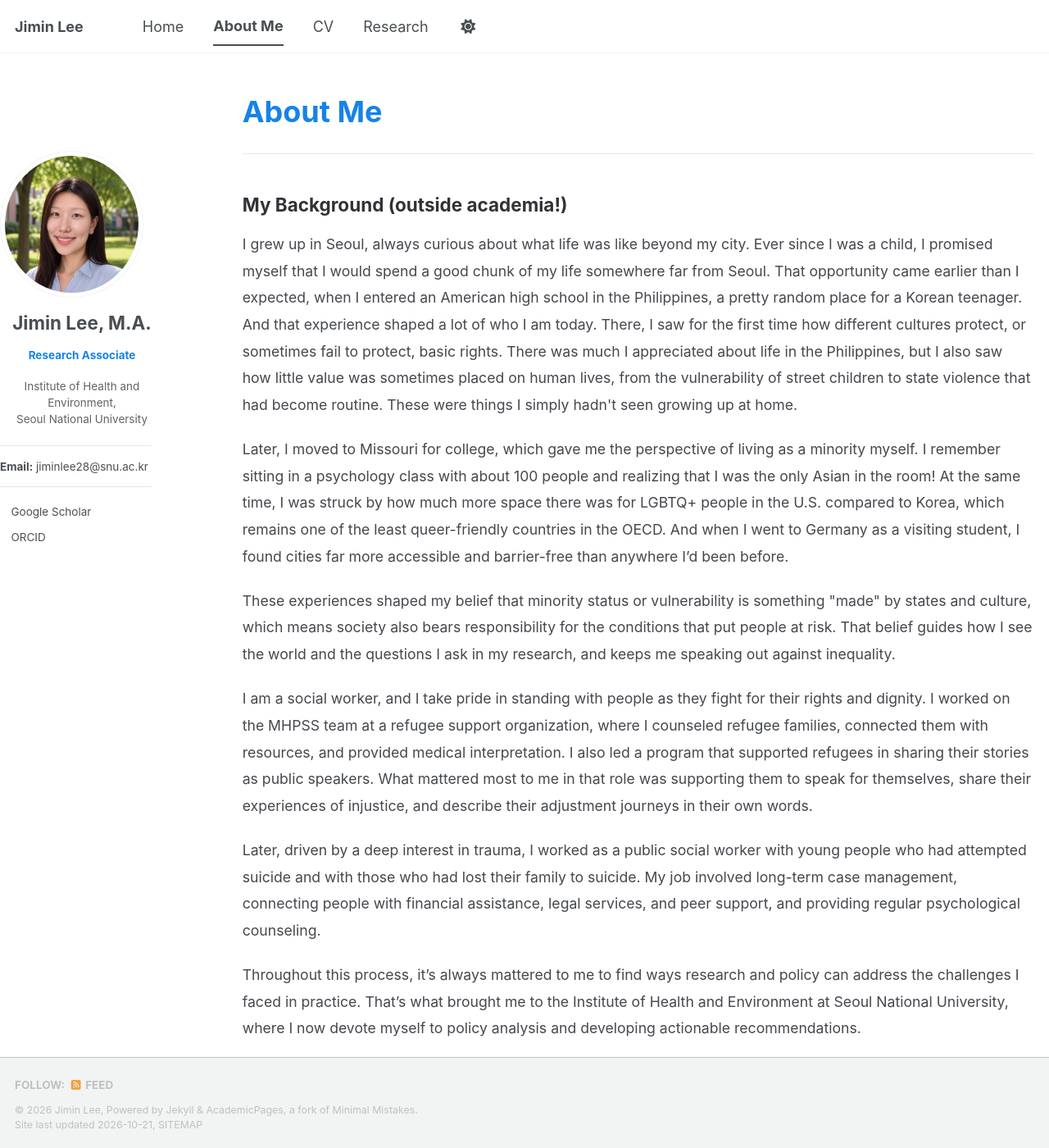
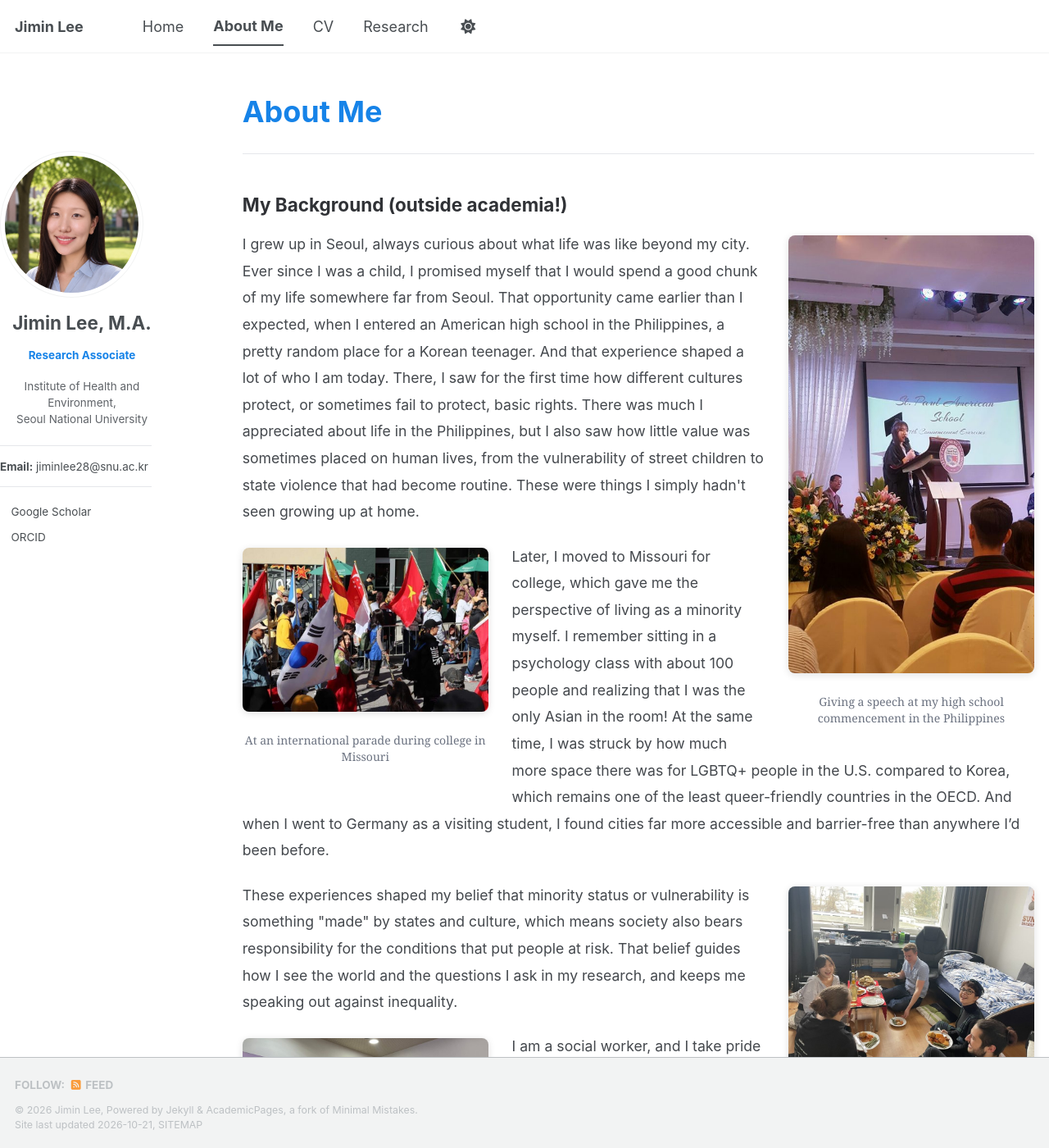
Before and after one commit to jiminlee-research/jiminlee-research.github.io, a Jekyll site: the page built from _pages/about-me.md, in a window 1280 px wide and 1400 px high. Shown: the whole window at 82% size. Built offline with Jekyll 4.4.1, drawn with Linux system fonts in a browser that asks for light colours; a style sheet for code colours, icons or effects is not loaded; some of the changed text lies outside the part shown.

Commit message:
Add personal photos to About Me page
Co-Authored-By: Claude Opus 5.5 <noreply@anthropic.com>
Claude-Session: https://claude.ai/code/session_01GYaXMgFYpFz8tBfJmAVwxN

```diff
--- a/_pages/about-me.md
+++ b/_pages/about-me.md
@@ -66,6 +66,14 @@ author_profile: true
     line-height: 1.8;
   }
 }
+
+.about-photo { width:42%; max-width:300px; margin:.3rem 0 1rem; }
+.about-photo.right { float:right; margin-left:1.6rem; }
+.about-photo.left { float:left; margin-right:1.6rem; }
+.about-photo img { width:100%; border-radius:8px; box-shadow:0 2px 10px rgba(0,0,0,.12); display:block; }
+.about-photo figcaption { font-size:.78rem; color:#6b7280; margin-top:.4rem; line-height:1.4; text-align:center; }
+.about-section .clear { clear:both; }
+@media (max-width:600px){ .about-photo, .about-photo.right, .about-photo.left { float:none; width:100%; max-width:none; margin:1rem 0; } }
 </style>
 
 <div class="about-page">
@@ -78,26 +86,34 @@ author_profile: true
 
 <h2>My Background (outside academia!)</h2>
 
+<figure class="about-photo right"><img src="/images/about/p1.jpg" alt="Giving a speech at my high school commencement in the Philippines" loading="lazy"><figcaption>Giving a speech at my high school commencement in the Philippines</figcaption></figure>
 <p>I grew up in Seoul, always curious about what life was like beyond my city. Ever since I was a child, I promised myself that I would spend a good chunk of my life somewhere far from Seoul. That opportunity came earlier than I expected, when I entered an American high school in the Philippines, a pretty random place for a Korean teenager. And that experience shaped a lot of who I am today. There, I saw for the first time how different cultures protect, or sometimes fail to protect, basic rights. There was much I appreciated about life in the Philippines, but I also saw how little value was sometimes placed on human lives, from the vulnerability of street children to state violence that had become routine. These were things I simply hadn't seen growing up at home.</p>
 
+<figure class="about-photo left"><img src="/images/about/p2.jpg" alt="At an international parade during college in Missouri" loading="lazy"><figcaption>At an international parade during college in Missouri</figcaption></figure>
 <p>Later, I moved to Missouri for college, which gave me the perspective of living as a minority myself. I remember sitting in a psychology class with about 100 people and realizing that I was the only Asian in the room! At the same time, I was struck by how much more space there was for LGBTQ+ people in the U.S. compared to Korea, which remains one of the least queer-friendly countries in the OECD. And when I went to Germany as a visiting student, I found cities far more accessible and barrier-free than anywhere I’d been before.</p>
 
+<figure class="about-photo right"><img src="/images/about/p5.jpg" alt="Sharing a home-cooked meal with friends abroad" loading="lazy"><figcaption>Sharing a home-cooked meal with friends abroad</figcaption></figure>
 <p>These experiences shaped my belief that minority status or vulnerability is something "made" by states and culture, which means society also bears responsibility for the conditions that put people at risk. That belief guides how I see the world and the questions I ask in my research, and keeps me speaking out against inequality.</p>
 
+<figure class="about-photo left"><img src="/images/about/p3.jpg" alt="At a refugee speaker program" loading="lazy"><figcaption>At a refugee speaker program</figcaption></figure>
 <p>I am a social worker, and I take pride in standing with people as they fight for their rights and dignity. I worked on the MHPSS team at a refugee support organization, where I counseled refugee families, connected them with resources, and provided medical interpretation. I also led a program that supported refugees in sharing their stories as public speakers. What mattered most to me in that role was supporting them to speak for themselves, share their experiences of injustice, and describe their adjustment journeys in their own words.</p>
 
+<figure class="about-photo right"><img src="/images/about/p6.jpg" alt="My desk as a public social worker" loading="lazy"><figcaption>My desk as a public social worker</figcaption></figure>
 <p>Later, driven by a deep interest in trauma, I worked as a public social worker with young people who had attempted suicide and with those who had lost their family to suicide. My job involved long-term case management, connecting people with financial assistance, legal services, and peer support, and providing regular psychological counseling.</p>
 
 <p>Throughout this process, it’s always mattered to me to find ways research and policy can address the challenges I faced in practice. That’s what brought me to the Institute of Health and Environment at Seoul National University, where I now devote myself to policy analysis and developing actionable recommendations.</p>
 
+<div class="clear"></div>
 <h2>Small Memorable Details</h2>
 
 <p>Besides living abroad, I've traveled to over 20 countries since I turned 20, sometimes alone and sometimes with others. I’ve always believed in the value of self-reliance and learning through travel, so I made a point of funding every trip myself. What I enjoy most wherever I go is having conversations with people from all walks of life. I believe a good conversation is a lot like reading a good book. In that sense, traveling is an important way for me to absorb different ways of thinking across cultures and sharpen my own.</p>
 
+<figure class="about-photo left"><img src="/images/about/p4.jpg" alt="Running a race in Seoul" loading="lazy"><figcaption>Running a race in Seoul</figcaption></figure>
 <p>I also love going for a morning run, wherever I am. Last year, when I spent 12 days solo in Sydney, I’d wake up early, run through Hyde Park, grab a pie to go, and start my day sitting on the grass watching the sunrise. It lets me see a different side of a place and sets a positive tone for the day. Running and sports are good hobbies of mine, but they're also some of the most effective ways I manage my mental health. Especially when something is on my mind, I make sure to spend enough time moving my body and meditating to find my balance again.</p>
 
 <p>Another word that describes me is “supporter.” Outside of work, a lot of my close friends come to me when they need to talk things through. I think it’s partly because I’m happy to be there for them, and partly because I always remind people how important it is to ask for help. I believe protecting anyone’s mental health and dignity takes real support and true companionship. As public care safety nets become more important than personal networks, <strong>I hope public “supporters” will become even more accessible and dependable for everyone, no matter their background.</strong></p>
 
+<div class="clear"></div>
 </section>
 
 </div>
```
Also changed, not shown: images/about/p1.jpg (added), images/about/p2.jpg (added), images/about/p3.jpg (added), images/about/p4.jpg (added), images/about/p5.jpg (added), images/about/p6.jpg (added).
